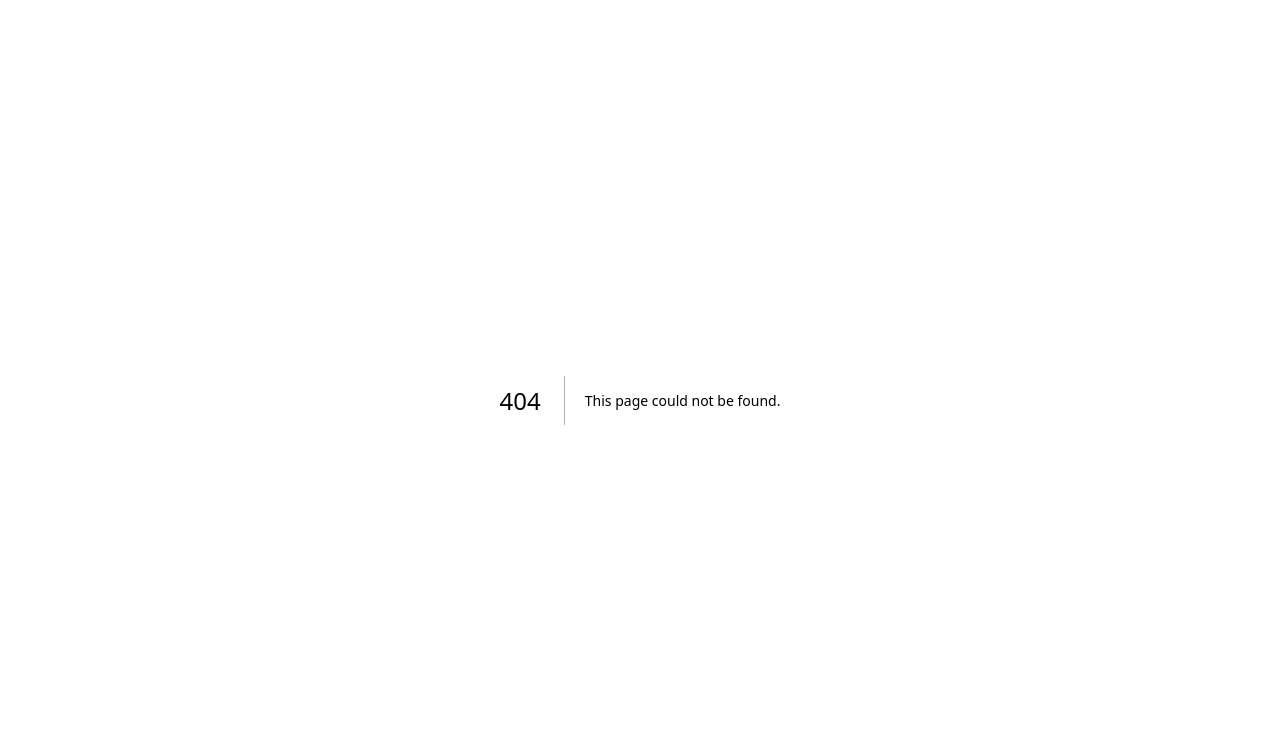
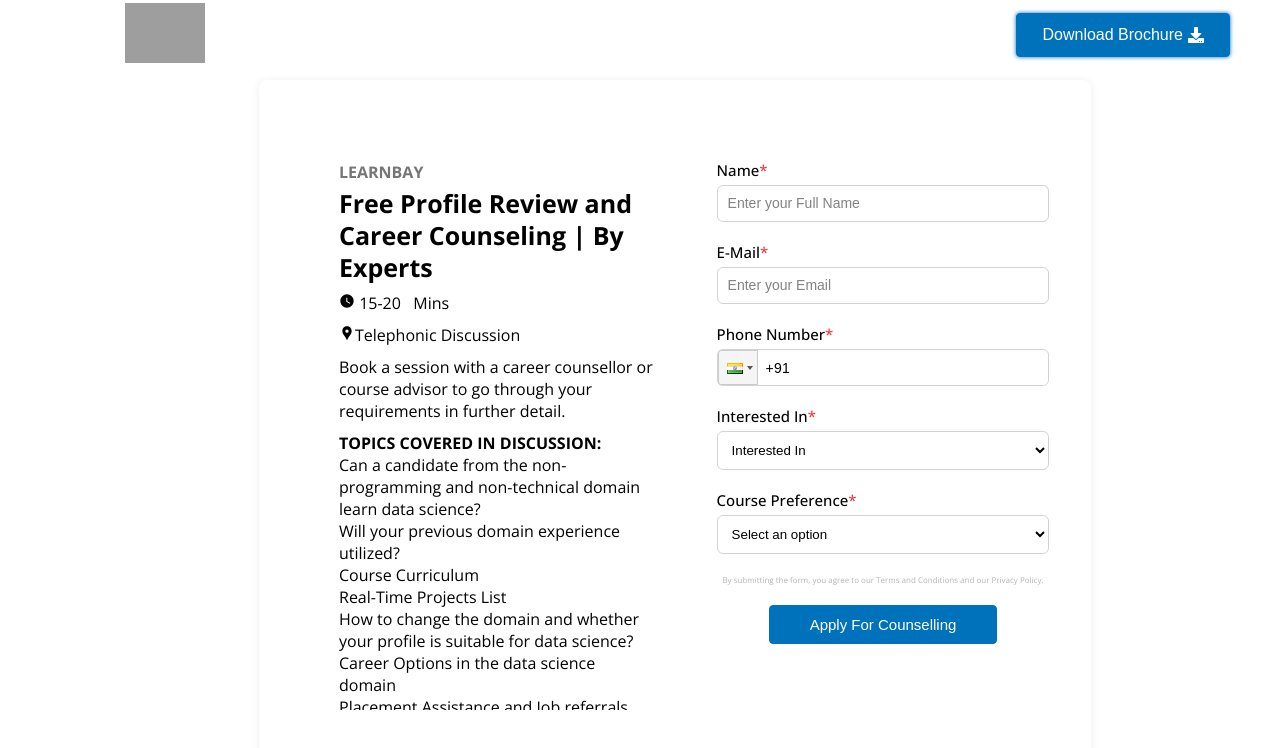
Before and after one commit to learnbaydev/adLearnbay_v3, a Next.js app: page /apply-for-counselling-email-marketing in a window 1280 px wide. Before the commit this address had no page. Shown: the top 748 px of the page. Built offline with nearby package versions, Linux system fonts and the light colour scheme; grey boxes are pictures that could not be loaded.

Commit message:
apply for counselling marketing

```diff
--- a/src/components/CoursePage/FirstPart/FullStackSoftwareDevelopmentFirstPart.js
+++ b/src/components/CoursePage/FirstPart/FullStackSoftwareDevelopmentFirstPart.js
@@ -39,8 +39,7 @@ const FullStackSoftwareDevelopmentFirstPart = ({ SecondSectionData }) => {
         firstToparaImg=""
         firstHeading="Software Development Certification Program"
         firstTopPara="Crack Interview in Top MNCs"
-        idss="bfl64ANfSV0"
-        softwareBtnHide={true}
+        idss="0cspp1jXAbM"
       />
       <SecondSection SecondSectionData={SecondSectionData} />
       {/* <WhoProgram
--- a/src/components/Global/Form/formFunction.js
+++ b/src/components/Global/Form/formFunction.js
@@ -28,6 +28,13 @@ const getEndPoint = (pathname, event) => {
     "/cloud&devops/s3-cloud-computing-and-devOps-certification-program"
   ) {
     endPoint = "https://getform.io/f/785b3539-e7ce-497c-a975-0dc288c3286c";
+  }
+
+  if (
+    pathname ===
+    "/apply-for-counselling-email-marketing"
+  ) {
+    endPoint = "https://getform.io/f/94c74039-f505-4ebf-922e-b4728bd793e3";
   }
   return endPoint;
   // ... (Logic to determine the endpoint based on the router)
--- a/src/components/Global/FormSection/FormInline.js
+++ b/src/components/Global/FormSection/FormInline.js
@@ -137,7 +137,7 @@ const Form = ({
           dataScience
             ? {
                 pathname: "/Thank-you",
-                query: { titleCourse: titleCourse, brochureLink: brochureLink },
+                // query: { titleCourse: titleCourse, brochureLink: brochureLink },
               }
             : {
                 pathname: pushPath,
--- a/src/components/Home/ContactUs/ContactUs.js
+++ b/src/components/Home/ContactUs/ContactUs.js
@@ -50,7 +50,6 @@ function ContactUs({
         </p>
         <FormInline
           dataScience={dataScience}
-          dataScienceCounselling={dataScienceCounselling}
           radio={radio}
           upSkillingHide={upSkillingHide}
           interstedInHide={interstedInHide}
--- a/src/components/MastersCourse/PagePart/SecondPart.js
+++ b/src/components/MastersCourse/PagePart/SecondPart.js
@@ -118,7 +118,7 @@ const SecondPart = ({
       {Organic ? "" : <EighgtSection />}
       {Organic ? <Footer /> : ""}
       <BottomBar masterdegree={true} />
-      <WhatsappFloat />
+      <WhatsappFloat chat360code1={true} />
       {popupData.length == 0 ? "" : <OfferPopup popupData={popupData} />}
     </>
   );
--- /dev/null
+++ b/src/pages/apply-for-counselling-email-marketing.js
@@ -0,0 +1,184 @@
+import Navbar from "@/components/Global/AdsNavbar/Navbar";
+import Form from "@/components/Global/Form/Form";
+import Head from "next/head";
+import { useEffect, useState } from "react";
+import { FaArrowDown, FaArrowUp } from "react-icons/fa";
+import { MdLocationPin, MdWatchLater } from "react-icons/md";
+import styles from "../styles/Counseling.module.css";
+
+function Counselling() {
+  const [mobile, setMobile] = useState(false);
+  useEffect(() => {
+    let width = window.innerWidth;
+
+    if (width < 481) {
+      setMobile(true);
+    }
+    if (width > 481) {
+      setMobile(false);
+    }
+  }, [mobile]);
+  const [showMe, setShowMe] = useState(false);
+  function toggle() {
+    setShowMe(!showMe);
+  }
+  return (
+    <>
+      <div>
+        <Head>
+          <title>Learnbay Courses</title>
+          <meta name="description" content="Learnbay Courses" />
+          <link
+            rel="icon"
+            href="https://d32and0ii3b8oy.cloudfront.net/web/s3_main/cloud-computing/website-icon.webp"
+          />
+        </Head>
+        <Navbar radio={true} />
+
+        {mobile ? (
+          <div className={styles.formq}>
+            <div className={styles.forml}>
+              <div className={styles.div1}>LEARNBAY</div>
+              <h1>Free Profile Review and Career Counseling | By Experts</h1>
+              <div className={styles.timeDetail}>
+                <p>
+                  <MdWatchLater /> 15-20 &nbsp; Mins
+                </p>
+                <p>
+                  {" "}
+                  <MdLocationPin />
+                  Telephonic Discussion
+                </p>
+              </div>
+
+              <div>
+                <p>
+                  Book a session with a career counsellor or course advisor to
+                  go through your requirements in further detail.
+                </p>
+                <p>
+                  <strong>TOPICS COVERED IN DISCUSSION:</strong>
+                </p>
+
+                <div
+                  style={{
+                    display: showMe ? "block" : "none",
+                  }}
+                >
+                  <ul>
+                    <li>
+                      Can a candidate from the non-programming and non-technical
+                      domain learn data science?
+                    </li>
+                    <li>Will your previous domain experience utilized?</li>
+                    <li>Course Curriculum</li>
+                    <li>Real-Time Projects List</li>
+                    <li>
+                      How to change the domain and whether your profile is
+                      suitable for data science?
+                    </li>
+                    <li>Career Options in the data science domain</li>
+                    <li>Placement Assistance and Job referrals </li>
+                  </ul>
+
+                  <p>
+                    <strong>Minimum Duration:</strong>&nbsp;15 to 20 minutes.
+                  </p>
+                  <p>
+                    Your queries and doubts will be answered through this
+                    session with a professional.
+                  </p>
+                  <p>Thanks,</p>
+                  <p>
+                    <strong>Team Learnbay</strong>
+                  </p>
+                </div>
+              </div>
+
+              <a
+                className={styles.btnout}
+                style={{ marginTop: "20px" }}
+                onClick={toggle}
+              >
+                {showMe ? (
+                  <span style={{ color: "#0070f3" }}>
+                    Show less
+                    <FaArrowUp style={{ marginLeft: "10px" }} />
+                  </span>
+                ) : (
+                  <span style={{ color: "#0070f3" }}>
+                    Show more
+                    <FaArrowDown style={{ marginLeft: "10px" }} />
+                  </span>
+                )}
+              </a>
+            </div>
+
+            <div className={styles.formr}>
+              <Form upSkillingHide={true} />
+            </div>
+          </div>
+        ) : (
+          <div className={styles.formq}>
+            <div className={styles.forml}>
+              <div className={styles.div1}>LEARNBAY</div>
+              <h1>Free Profile Review and Career Counseling | By Experts</h1>
+              <div className={styles.timeDetail}>
+                <p>
+                  <MdWatchLater /> 15-20 &nbsp; Mins
+                </p>
+                <p>
+                  {" "}
+                  <MdLocationPin />
+                  Telephonic Discussion
+                </p>
+              </div>
+
+              <div>
+                <p>
+                  Book a session with a career counsellor or course advisor to
+                  go through your requirements in further detail.
+                </p>
+                <p>
+                  <strong>TOPICS COVERED IN DISCUSSION:</strong>
+                </p>
+                <ul>
+                  <li>
+                    Can a candidate from the non-programming and non-technical
+                    domain learn data science?
+                  </li>
+                  <li>Will your previous domain experience utilized?</li>
+                  <li>Course Curriculum</li>
+                  <li>Real-Time Projects List</li>
+                  <li>
+                    How to change the domain and whether your profile is
+                    suitable for data science?
+                  </li>
+                  <li>Career Options in the data science domain</li>
+                  <li>Placement Assistance and Job referrals </li>
+                </ul>
+                <p>
+                  <strong>Minimum Duration:</strong>&nbsp;15 to 20 minutes.
+                </p>
+                <p>
+                  Your queries and doubts will be answered through this session
+                  with a professional.
+                </p>
+                <p>Thanks,</p>
+                <p>
+                  <strong>Team Learnbay</strong>
+                </p>
+              </div>
+            </div>
+
+            <div className={styles.formr}>
+              <Form upSkillingHide={true} radio={true} interstedInHide={true} dataScience={true} />
+            </div>
+          </div>
+        )}
+      </div>
+    </>
+  );
+}
+
+export default Counselling;
```
